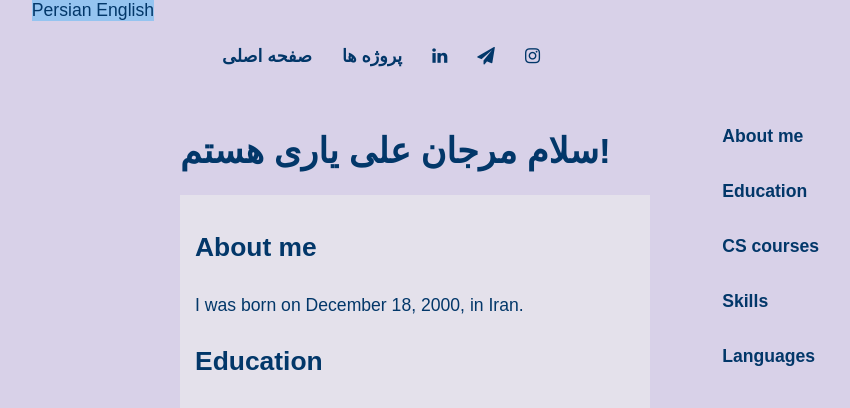
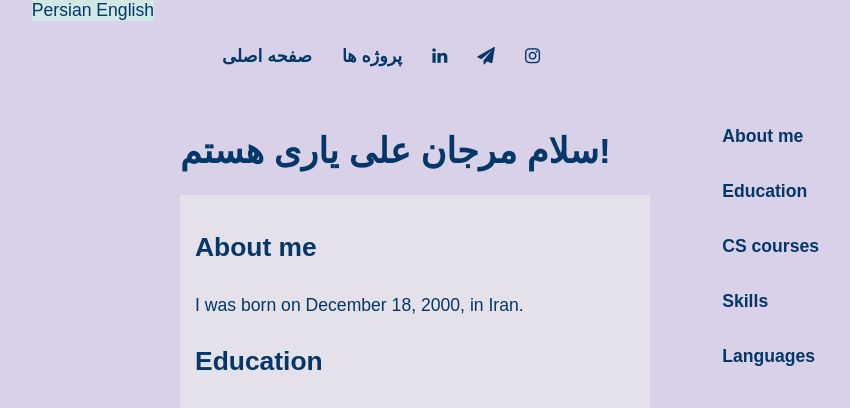
Before and after one commit to MarjanCode/portfolio, a Flask app: page / in a window 1280 px wide. Shown: the top 408 px of the page, without its empty margins (286-1136 px from the left). Run offline with Flask 3, Linux system fonts and the light colour scheme.

Commit message:
Mon, Jan 6, 2025, 6:03 PM +03:30

```diff
--- a/static/mystyle.css
+++ b/static/mystyle.css
@@ -8,7 +8,7 @@ body {
 
 #lang-header {
     float: left;
-    background-color: #95c4f0;
+    background-color: #D1E8E4;
     height: 0%;
     float: left;
 }
--- a/templates/index.html
+++ b/templates/index.html
@@ -13,7 +13,7 @@
             </ul>
         </nav>
         {% else %}<nav>
-            <ul>a
+            <ul>
                 <li class="menu" title="Home"><a href="">Home</a></li>
                 <li class="menu" title="Projects"><a href="#">Projects</a></li>
                 <li class="menu" title="Linkedin"><a href="https://www.linkedin.com/in/marjan-aliyari/"><i class="fa fa-linkedin"></i></a></li>
```
